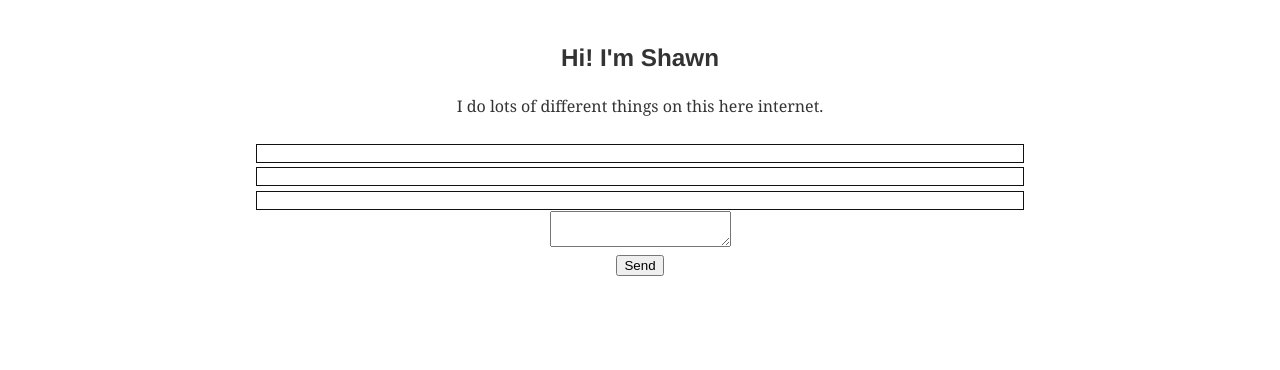
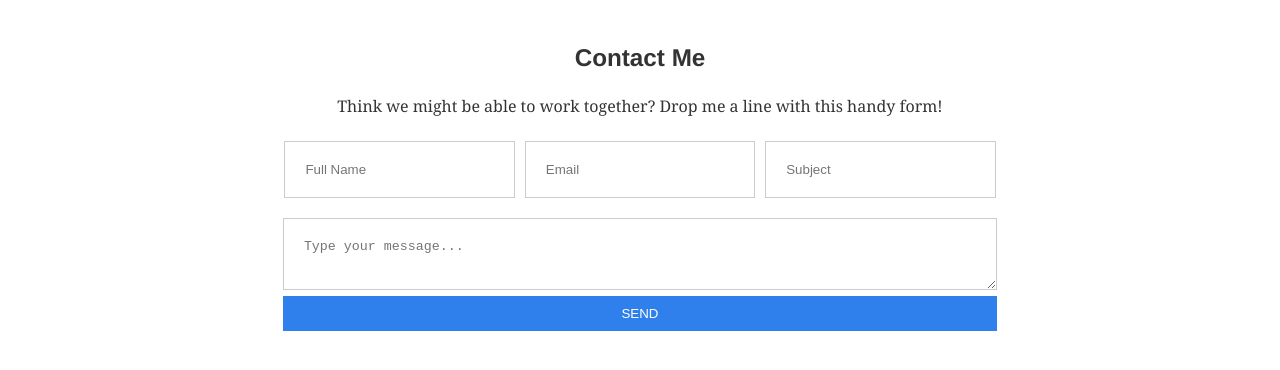
Before and after one commit to Shawn-McVey/shawn-mcvey-personal-site, a Gatsby site: page /contact in a window 1280 px wide. Shown: the part 456-826 px from the top of the page. Before the commit the page ends 800 px from the top, so only its background shows below. Built offline with nearby package versions, Linux system fonts and the light colour scheme; Gatsby itself is replaced by a stand-in of ours.

Commit message:
changes to contact form

```diff
--- a/src/components/hero.js
+++ b/src/components/hero.js
@@ -52,7 +52,7 @@ export default () => {
     return (
           <ImageBackground>
             <ContentContainer>
-                <img style={{ maxWidth: `100%` }} src={logoImg} />
+                <img style={{ width: `100%` }} src={logoImg} />
             </ContentContainer>
           </ImageBackground>
     )
--- a/src/css/contactForm.css
+++ b/src/css/contactForm.css
@@ -1,5 +1,25 @@
 .contact-form input {
-    width: 100%;
-    border: 1px solid #111;
+    padding: 20px;
+    width: 30%;
+    border: 1px solid #ccc;
     margin-right: 10px;
 }
+.contact-form .last-input {
+    margin-right: 0;
+}
+
+.contact-form textarea {
+    padding: 20px;
+    margin-top: 20px;
+    width: 93%;
+    border: 1px solid #ccc;
+}
+
+.contact-form button {
+    padding: 10px;
+    border: none;
+    background-color: #2F80ED;
+    color: #fff;
+    text-transform: uppercase;
+    width: 93%;
+}
--- a/src/pages/contact.js
+++ b/src/pages/contact.js
@@ -9,15 +9,15 @@ export default () => (
   <Hero />
   <Layout>
     <div style={{ margin: `3rem auto`, maxWidth: 800, padding: `0 1rem`, textAlign: `center` }}>
-      <h2>Hi! I'm Shawn</h2>
-      <p>I do lots of different things on this here internet.</p>
+      <h2>Contact Me</h2>
+      <p>Think we might be able to work together? Drop me a line with this handy form!</p>
       <form className="contact-form" name="Contact Form" method="POST" data-netlify="true" action="/thank-you">
         <input type='hidden' name='form-name' value='Contact Form' />
-        <input className="" type="text" name="name" />
-        <input className="" type='email' name='email' />
-        <input className="" type="text" name="subject" />
+        <input className="" type="text" name="name" placeholder="Full Name" />
+        <input className="" type='email' name='email' placeholder="Email" />
+        <input className="last-input" type="text" name="subject" placeholder="Subject" />
         <br />
-        <textarea className="" name='message' />
+        <textarea className="" name='message' placeholder="Type your message..." />
         <br />
         <button type='submit'>Send</button>
       </form>
```
